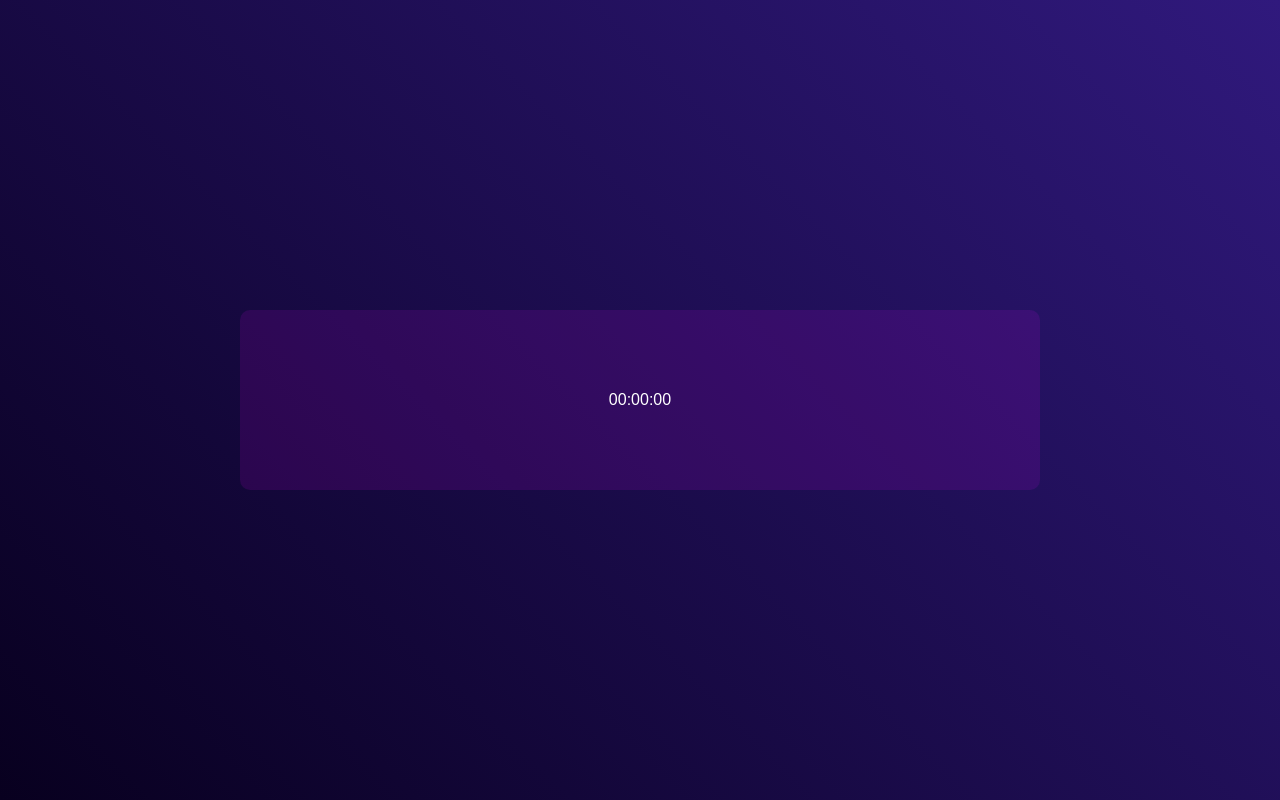
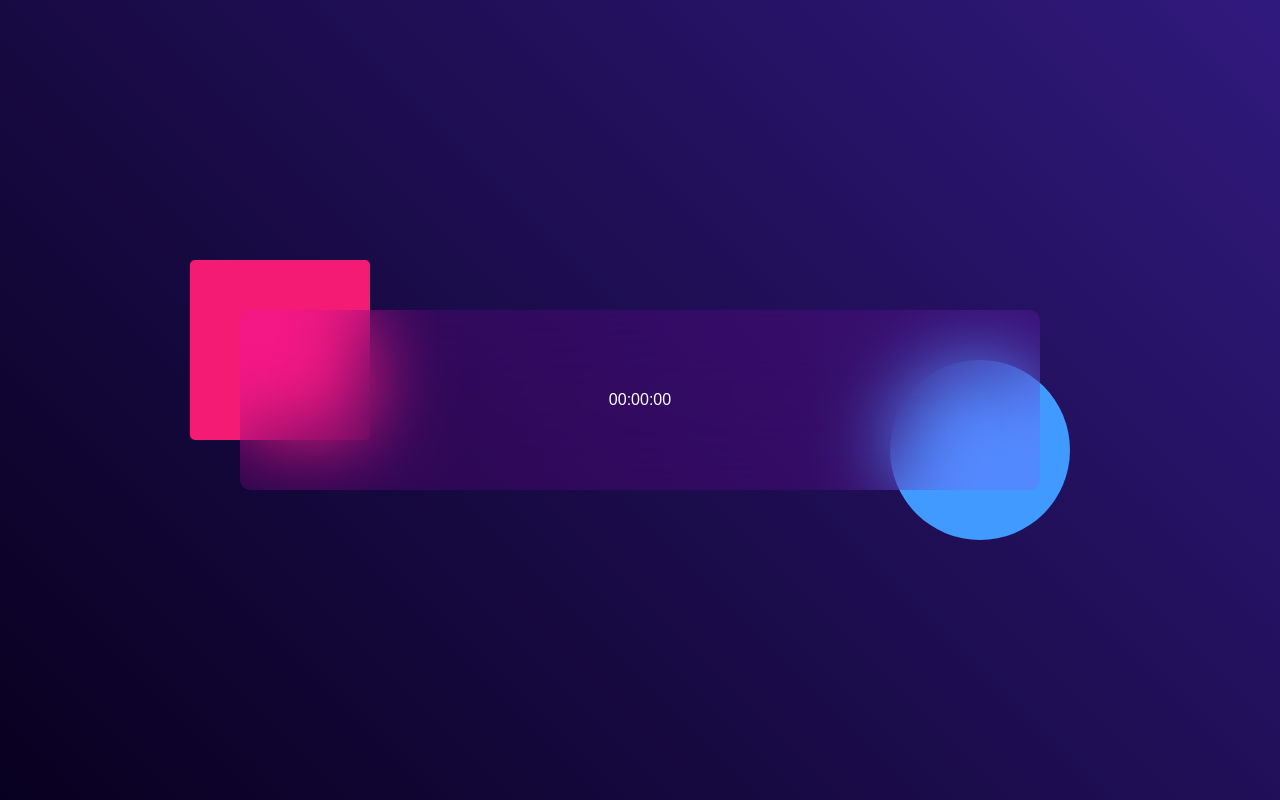
Before and after one commit to Alexanderoke/Digital_Clock, a plain HTML site: page index.html in a window 1280 px wide. Drawn offline with Linux system fonts and the light colour scheme.

Commit message:
add css styling

```diff
--- a/index.html
+++ b/index.html
@@ -10,7 +10,11 @@
   <div class="hero">
     <div class="container">
       <div class="clock">
-        00:00:00
+        <span>00</span>
+        <span>:</span>
+        <span>00</span>
+        <span>:</span>
+        <span>00</span>
       </div>
     </div>
   </div>
--- a/style.css
+++ b/style.css
@@ -27,7 +27,27 @@
   display: flex;
   align-items: center;
   justify-content: center;
+  backdrop-filter: blur(40px);
 }
 .container::before{
   content: '';
+  width: 180px;
+  height: 180px;
+  background: #f41b75;
+  border-radius: 5px;
+  position: absolute;
+  left: -50px;
+  top: -50px;
+  z-index: -1;
 }
+.container::after {
+  content: '';
+  width: 180px;
+  height: 180px;
+  background: #419aff;
+  border-radius: 50%;
+  position: absolute;
+  right: -30px;
+  bottom:-50px;
+  z-index: -1;
+}
```
